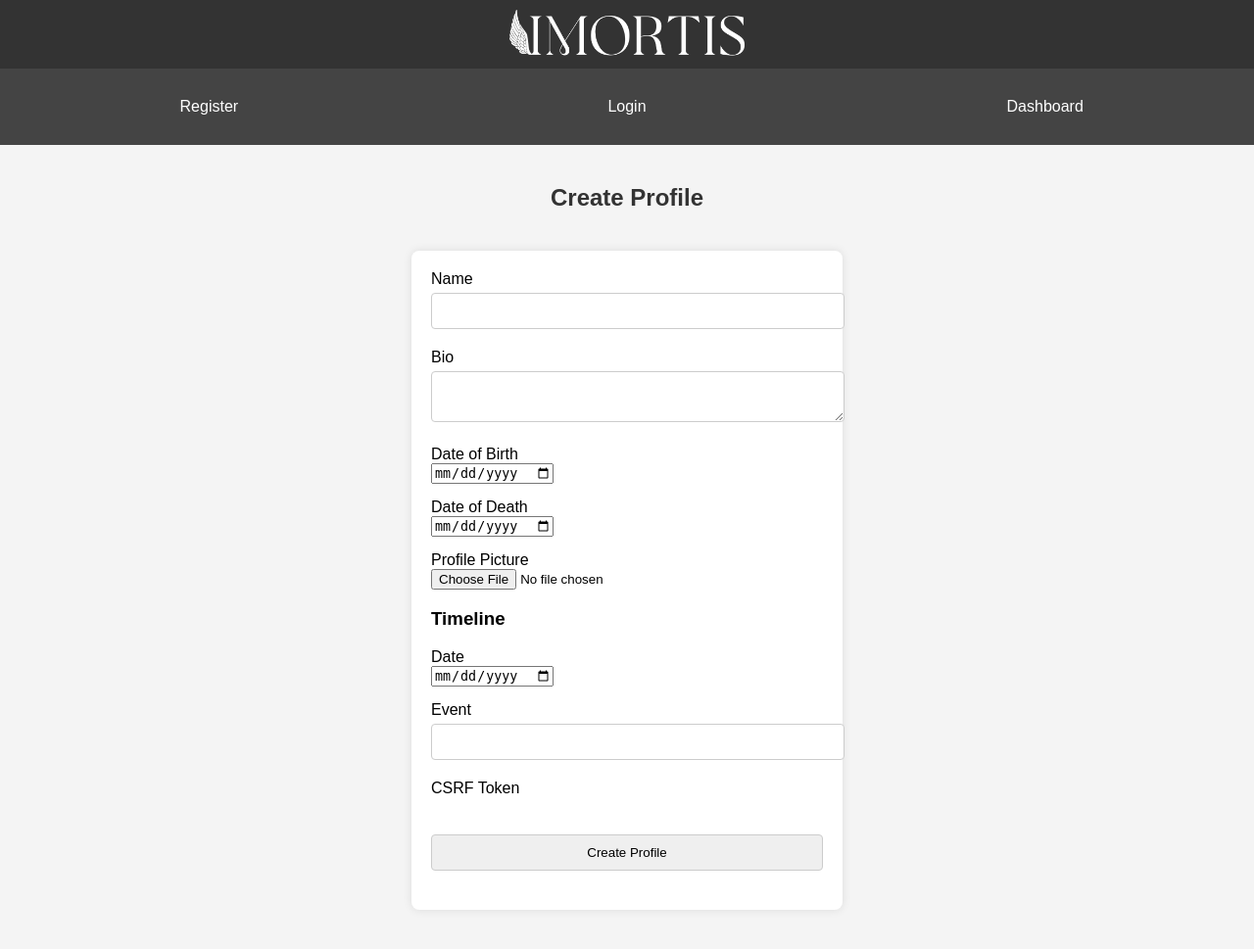
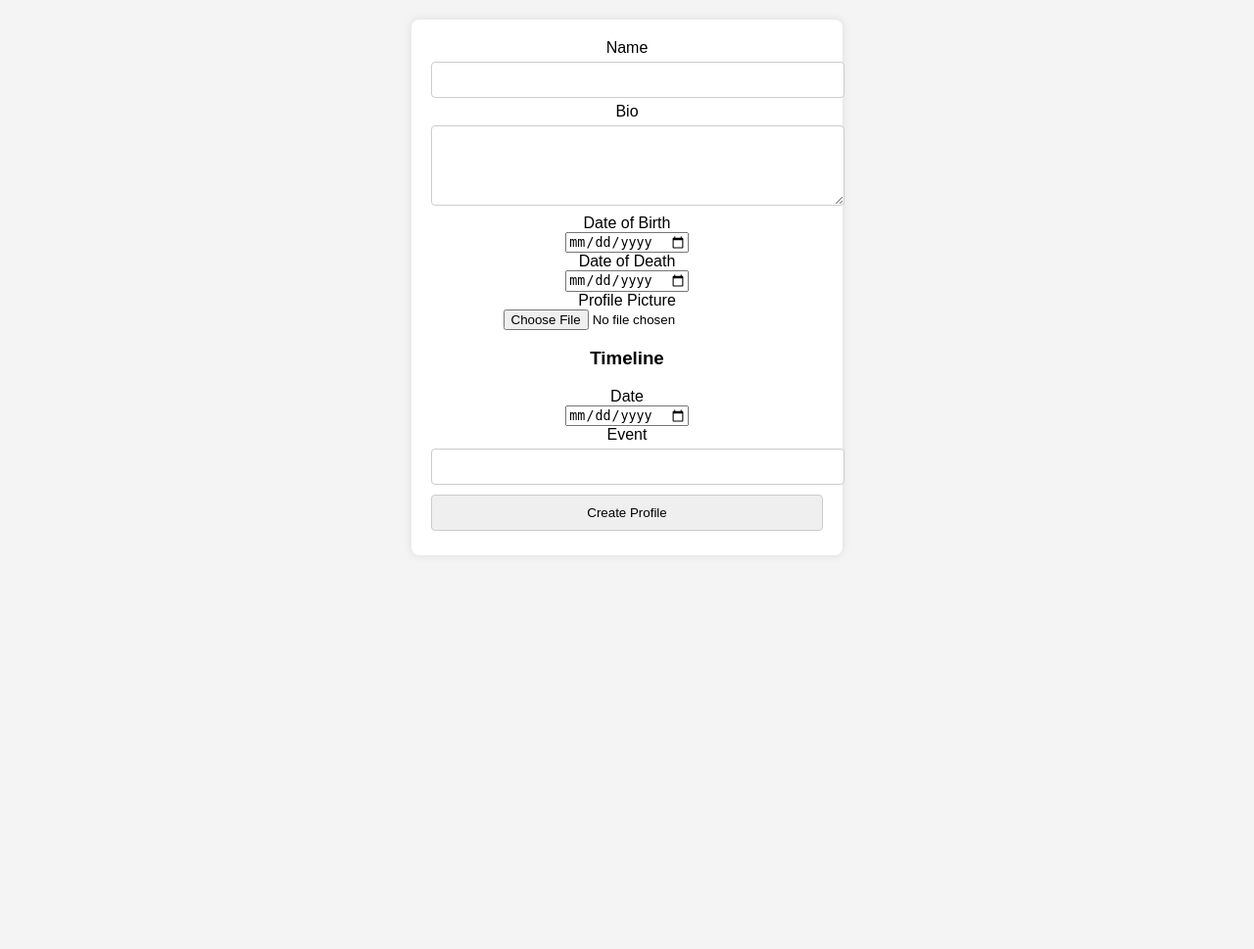
Before and after one commit to Superbumas/imortis-linode, a Flask app: page /create_profile in a window 1280 px wide. Shown: the whole page at 98% size. After the commit the page ends 542 px from the top, so only its background shows below. Run offline with Flask 2, Linux system fonts and the light colour scheme; the visitor is signed in with stand-in values (Sample User, id 1).

Commit message:
create profile

```diff
--- a/templates/create_profile.html
+++ b/templates/create_profile.html
@@ -1,47 +1,73 @@
-{% extends "base.html" %}
-
-{% block title %}Create Profile{% endblock %}
-
-{% block content %}
-<div class="container">
-    <h2>Create Profile</h2>
-
-    {% with messages = get_flashed_messages(with_categories=true) %}
-        {% if messages %}
-            {% for category, message in messages %}
-                {% if 'profile' in message.lower() and 'create' in message.lower() %}
-                    <div class="alert alert-{{ category }}">{{ message }}</div>
-                {% endif %}
-            {% endfor %}
-        {% endif %}
-    {% endwith %}
-
+<!DOCTYPE html>
+<html lang="en">
+<head>
+    <meta charset="UTF-8">
+    <meta name="viewport" content="width=device-width, initial-scale=1.0">
+    <title>Create Profile</title>
+    <link rel="stylesheet" href="{{ url_for('static', filename='css/styles.css') }}">
+</head>
+<body>
+    <div id="app">
         <form method="POST" enctype="multipart/form-data">
             {{ form.hidden_tag() }}
-        {% for field in form if field.name != 'csrf_token' and field.name != 'submit' and field.name != 'timelines' %}
-            <p>
-                {{ field.label }}<br>
-                {{ field(class="form-control") }}<br>
-                {% for error in field.errors %}
-                    <span class="error">{{ error }}</span>
+            <div>
+                {{ form.name.label }}<br>
+                {{ form.name(size=32) }}<br>
+                {% for error in form.name.errors %}
+                    <span style="color: red;">[{{ error }}]</span>
                 {% endfor %}
-            </p>
+            </div>
+            <div>
+                {{ form.bio.label }}<br>
+                {{ form.bio(rows=4, cols=40) }}<br>
+                {% for error in form.bio.errors %}
+                    <span style="color: red;">[{{ error }}]</span>
                 {% endfor %}
+            </div>
+            <div>
+                {{ form.date_of_birth.label }}<br>
+                {{ form.date_of_birth(type="date") }}<br>
+                {% for error in form.date_of_birth.errors %}
+                    <span style="color: red;">[{{ error }}]</span>
+                {% endfor %}
+            </div>
+            <div>
+                {{ form.date_of_death.label }}<br>
+                {{ form.date_of_death(type="date") }}<br>
+                {% for error in form.date_of_death.errors %}
+                    <span style="color: red;">[{{ error }}]</span>
+                {% endfor %}
+            </div>
+            <div>
+                {{ form.profile_picture.label }}<br>
+                {{ form.profile_picture }}<br>
+                {% for error in form.profile_picture.errors %}
+                    <span style="color: red;">[{{ error }}]</span>
+                {% endfor %}
+            </div>
+            <div>
                 <h3>Timeline</h3>
                 {% for timeline_form in form.timelines %}
-            <div class="timeline-entry">
-                {% for field in timeline_form if field.name != 'csrf_token' %}
-                    <p>
-                        {{ field.label }}<br>
-                        {{ field(class="form-control") }}<br>
-                        {% for error in field.errors %}
-                            <span class="error">{{ error }}</span>
+                    <div>
+                        {{ timeline_form.date.label }}<br>
+                        {{ timeline_form.date(type="date") }}<br>
+                        {% for error in timeline_form.date.errors %}
+                            <span style="color: red;">[{{ error }}]</span>
                         {% endfor %}
-                    </p>
+                    </div>
+                    <div>
+                        {{ timeline_form.event.label }}<br>
+                        {{ timeline_form.event(size=32) }}<br>
+                        {% for error in timeline_form.event.errors %}
+                            <span style="color: red;">[{{ error }}]</span>
                         {% endfor %}
                     </div>
                 {% endfor %}
-        <p>{{ form.submit(class="btn btn-primary") }}</p>
+            </div>
+            <div>
+                {{ form.submit() }}
+            </div>
         </form>
     </div>
-{% endblock %}
+</body>
+</html>
```
Lines whose indentation alone changed are shown as unchanged.
